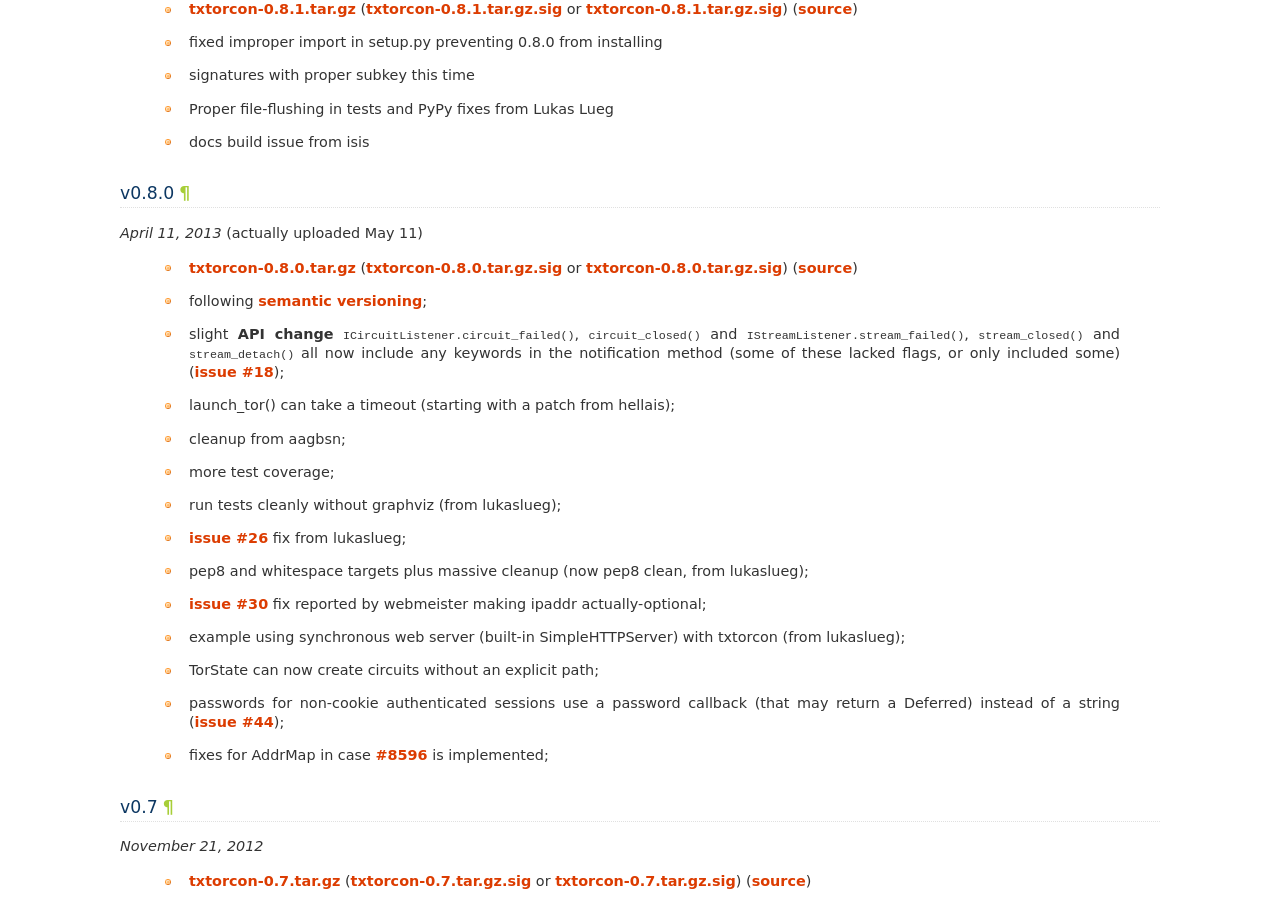
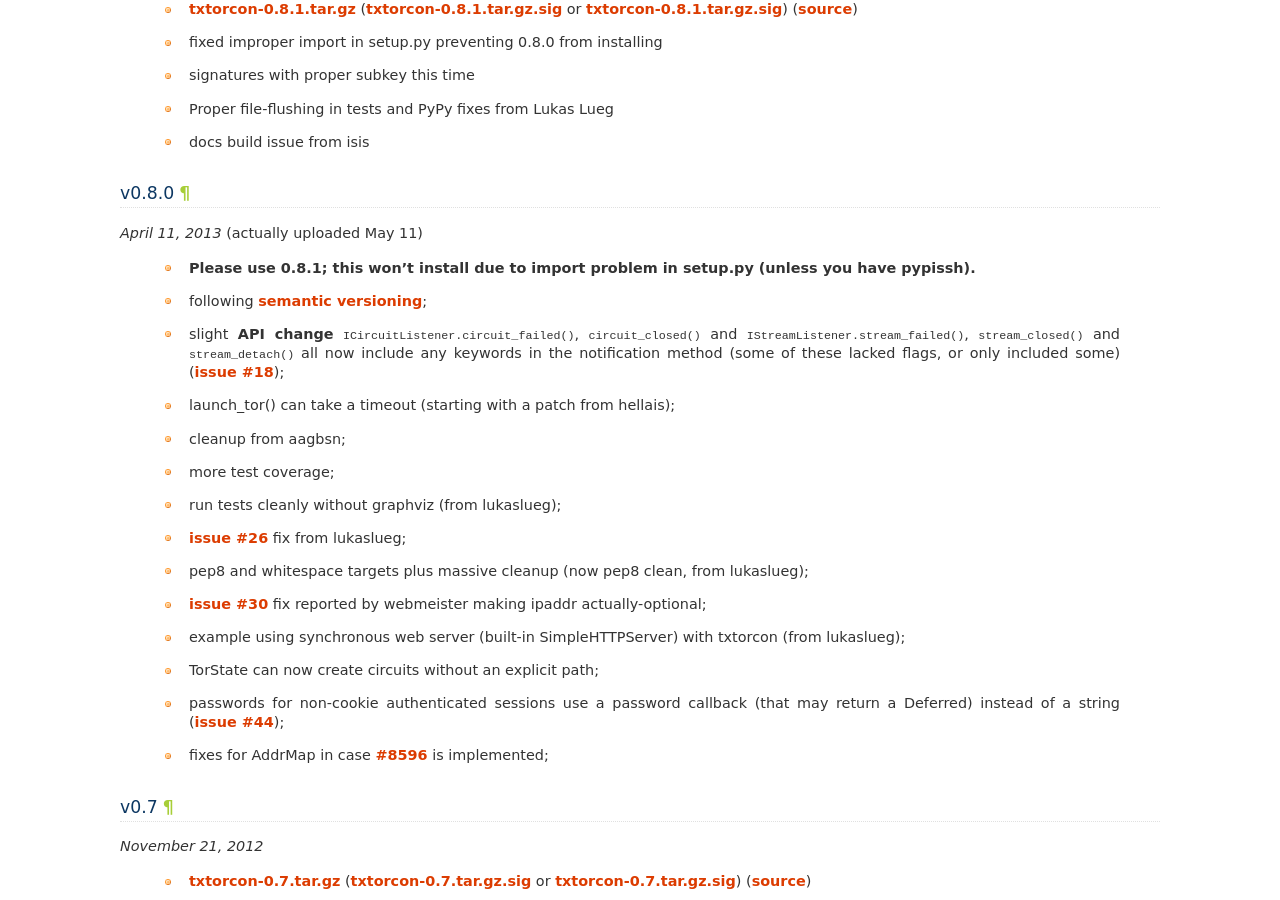
Before and after one commit to meejah/txtorcon, a Sphinx documentation site: the page built from docs/releases.rst, in a window 1280 px wide and 900 px high, scrolled down 422 px. Built offline with Sphinx 7.4.7, drawn with Linux system fonts in a browser that asks for light colours.

Commit message:
add note to use 0.8.1 instead of 0.8.0

```diff
--- a/docs/releases.rst
+++ b/docs/releases.rst
@@ -27,7 +27,7 @@
 
 *April 11, 2013* (actually uploaded May 11)
 
- * `txtorcon-0.8.0.tar.gz <http://timaq4ygg2iegci7.onion/txtorcon-0.8.0.tar.gz>`_ (`txtorcon-0.8.0.tar.gz.sig <http://timaq4ygg2iegci7.onion/txtorcon-0.8.0.tar.gz.sig>`_ or `txtorcon-0.8.0.tar.gz.sig <https://github.com/meejah/txtorcon/blob/master/signatues/txtorcon-0.8.0.tar.gz.sig?raw=true>`_) (`source <https://github.com/meejah/txtorcon/archive/v0.8.0.tar.gz>`_)
+ * **Please use 0.8.1; this won't install due to import problem in setup.py (unless you have pypissh).**
  * following `semantic versioning <http://semver.org/>`_;
  * slight **API change** :meth:`.ICircuitListener.circuit_failed`, :meth:`~.ICircuitListener.circuit_closed` and :meth:`.IStreamListener.stream_failed`, :meth:`~.IStreamListener.stream_closed` and :meth:`~.IStreamListener.stream_detach` all now include any keywords in the notification method (some of these lacked flags, or only included some) (`issue #18 <https://github.com/meejah/txtorcon/issues/18>`_);
  * launch_tor() can take a timeout (starting with a patch from hellais);
```
